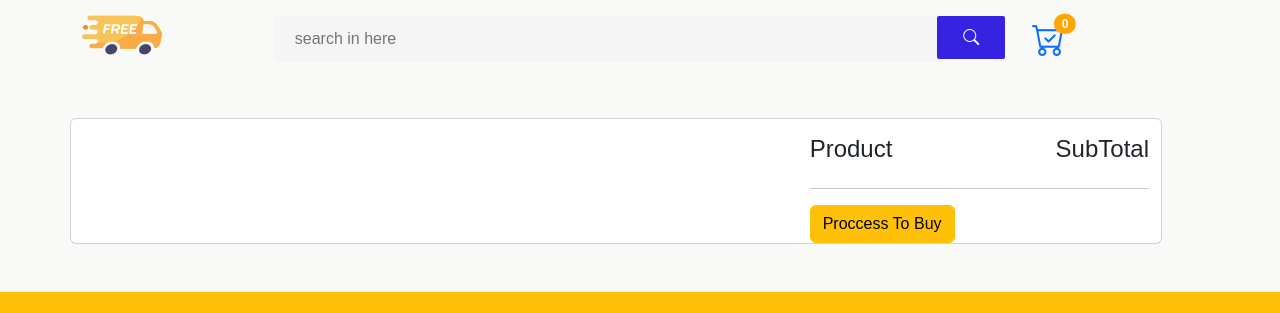
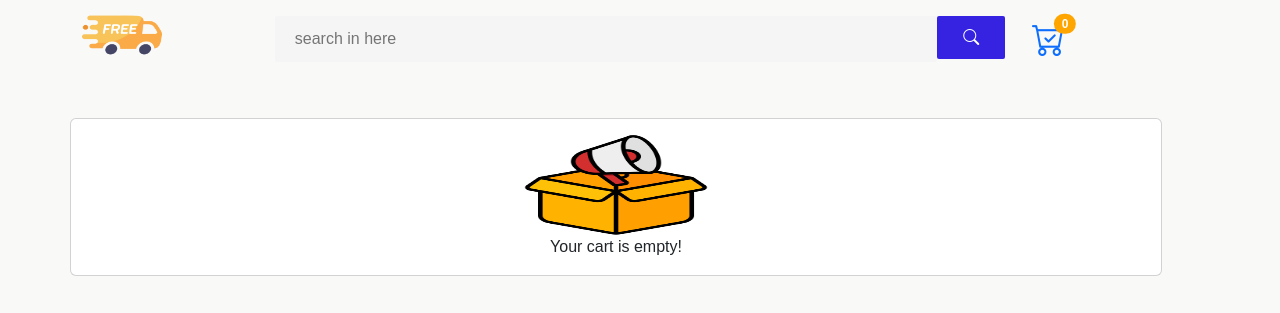
Before and after one commit to rumana2000/dummy-ecommerce, a plain HTML site: page page/cart.html in a window 1280 px wide. Shown: the top 313 px of the page. Drawn offline with nearby package versions, Linux system fonts and the light colour scheme; no server answers.

Commit message:
feat: task-7 add empty message on cart

```diff
--- a/css/style.css
+++ b/css/style.css
@@ -282,3 +282,8 @@ body {
 .tittle {
     color: #fff;
 }
+
+.empty-cart {
+    display: flex;
+    justify-content: center;
+}
--- a/js/cart.js
+++ b/js/cart.js
@@ -5,12 +5,18 @@ let allItemData = JSON.parse(localStorage.getItem(DATA_STORAGE)) ?? {}
 let cartItem = document.querySelector("#showCartItem")
 let counter = document.querySelector("#show-cart-item-counter")
 let oderSummary = document.querySelector("#show-oder-summary")
+let amount = document.querySelector("#show-price")
 let cartProducts = [];
 
 function renderCartUI() {
     let allCartItem = JSON.parse(localStorage.getItem(DATA_STORAGE)) ?? {};
     let cartItemHtml = ""
     cartProducts = [];
+    if(Object.keys(allCartItem).length == 0){
+        document.querySelector('#cart-info').classList.add('d-none');
+        document.querySelector('#empty-cart').classList.remove('d-none');
+    }
+
 
     fetch(`${API_BASE_URL}/products?limit=100`)
         .then((response) => response.json())
@@ -18,18 +24,15 @@ function renderCartUI() {
             let alldataProduct = data.products
             for (let i = 0; i < alldataProduct.length; i++) {
                 let productId = alldataProduct[i].id
-
                 if (allCartItem[productId] != undefined) {
                     cartProducts.push(alldataProduct[i])
                 }
             }
             for (let i = 0; i < cartProducts.length; i++) {
-
                     let regularPrice = cartProducts[i].price;
                     let discountPrice = cartProducts[i].discountPercentage;
                     let discountAblePrice = (regularPrice * (discountPrice / 100)).toPrecision(2);
                     let totalPrice = regularPrice - discountAblePrice;
-
                     cartItemHtml += `<div class="single-product-item">
                <div class="card mb-3">
                    <div class="row g-0">
@@ -66,18 +69,19 @@ function renderCartUI() {
                    </div>
                </div>
            </div>`
+
         }
-
             cartItem.innerHTML = cartItemHtml
             ShowsummaryUI()
         })
+    }
 
-}
 renderCartUI()
 
 function ShowsummaryUI() {
     let allItemData = JSON.parse(localStorage.getItem(DATA_STORAGE)) ?? {};
     let odrderSummaryHtml = ""
+    let sumHTML = ''
     let sum = 0
     for (let i = 0; i < cartProducts.length; i++) {
         let subTotal = cartProducts[i].price * allItemData[cartProducts[i].id]['quantity']
@@ -85,10 +89,12 @@ function ShowsummaryUI() {
         odrderSummaryHtml += `<div class="order-summry-info">
             <p>${cartProducts[i].title} X ${allItemData[cartProducts[i].id]['quantity']}</p>
             <p>$${subTotal}</p>
-        </div>`
+        </div>
+       `
+        sumHTML += `<p>$${sum}</p>`
     }
     oderSummary.innerHTML = odrderSummaryHtml
-    document.querySelector("#show-price").innerHTML = sum
+    amount.innerHTML = sumHTML
 
 }
 
@@ -97,7 +103,7 @@ function incrimant(e) {
     let setQuantity = e.parentNode
     console.log(setQuantity);
     let quantity = setQuantity.querySelector(".cart-item-quantity-input").value
-    setQuantity.querySelector(".cart-item-quantity-input").value = (parseInt(quantity)+1)
+    setQuantity.querySelector(".cart-item-quantity-input").value = (parseInt(quantity) + 1)
     let allItemData = JSON.parse(localStorage.getItem(DATA_STORAGE)) ?? {};
     allItemData[id]['quantity'] = allItemData[id]['quantity'] + 1
     localStorage.setItem(DATA_STORAGE, JSON.stringify(allItemData)) ?? {};
@@ -108,11 +114,11 @@ function dicriment(e) {
     let id = e.getAttribute("data-id")
     let deleteQuantity = e.parentNode
     let quantity = deleteQuantity.querySelector(".cart-item-quantity-input").value
-    if(quantity > 1) {
+    if (quantity > 1) {
         deleteQuantity.querySelector(".cart-item-quantity-input").value = (parseInt(quantity) - 1)
         let allItemData = JSON.parse(localStorage.getItem(DATA_STORAGE)) ?? {};
         allItemData[id]['quantity'] = allItemData[id]['quantity'] - 1
-    localStorage.setItem(DATA_STORAGE,JSON.stringify(allItemData)) ?? {};
+        localStorage.setItem(DATA_STORAGE, JSON.stringify(allItemData)) ?? {};
     }
     ShowsummaryUI()
 }
@@ -131,6 +137,4 @@ function countCart() {
     let length = Object.keys(allItemData).length
     counter.innerHTML = (length);
 }
-
-
 countCart()
--- a/page/cart.html
+++ b/page/cart.html
@@ -45,7 +45,7 @@
             <div class="row">
                 <div class="row mt-5">
                     <div class="card">
-                        <div class="row mt-3">
+                        <div class="row mt-3" id="cart-info">
                             <div class="col-md-8" id="showCartItem">
 
                             </div>
@@ -76,6 +76,13 @@
                             <div class="total-price">
 
                             </div>
+                        </div>
+
+                        <div class="row mt-3 d-none" id="empty-cart">
+                            <div class="empty-cart">
+                                <img src="../img/empty.png" float="left" height="100px" width="200px" text-items="center">
+                            </div>
+                            <p class="text-center">Your cart is empty!</p>
                         </div>
                     </div>
                 </div>
@@ -114,7 +121,7 @@
                         <div class="free-Shipping-img ms-2">
                             <img src="../img/free-shipping.png" alt="" />
                             <div class="tittle">
-                                <span>Free-Shipping</span>
+                                <span>Free-Shipping</span><br>
                                 <span>Happy-Shopping</span>
                          </div>
                         </div>
```
Also changed, not shown: img/empty.png (added). Lines whose indentation alone changed are shown as unchanged.
